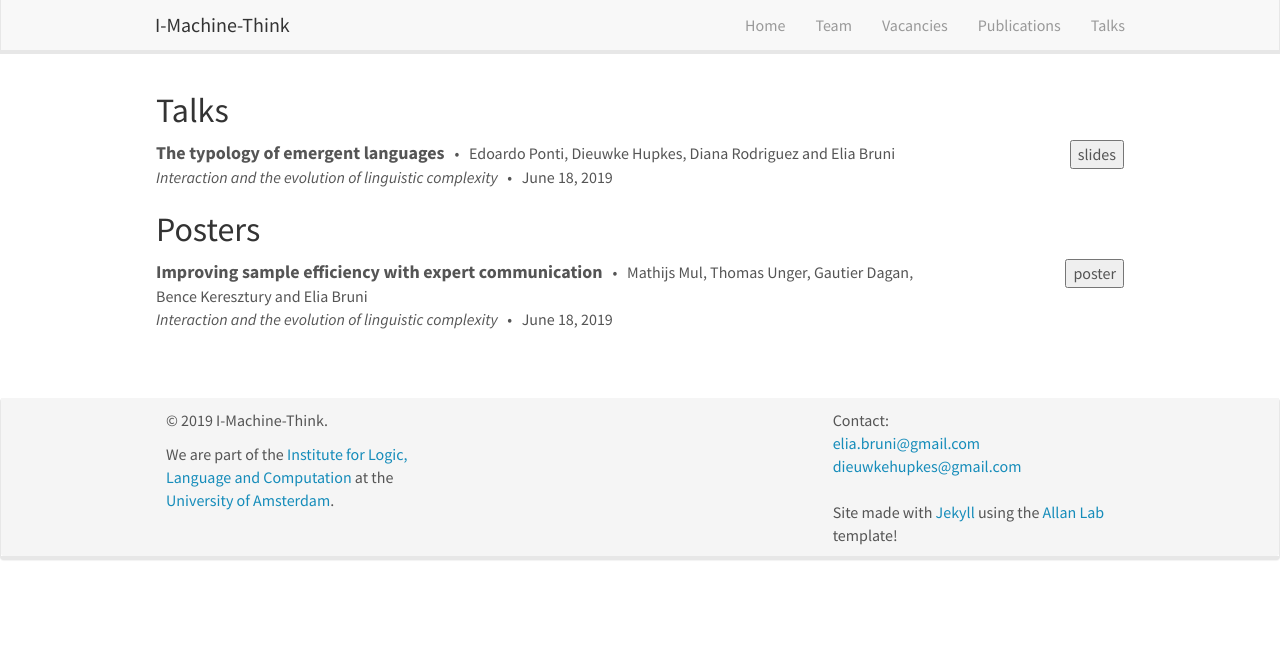
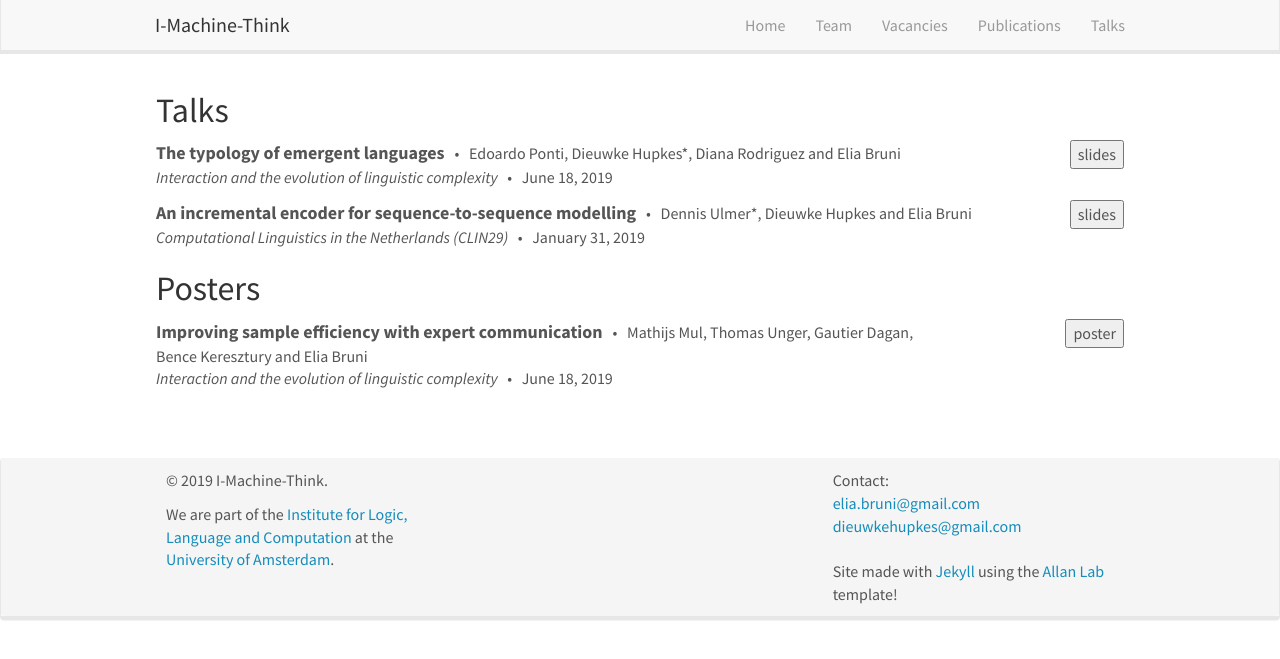
Before and after one commit to i-machine-think/i-machine-think.github.io, a Jekyll site: the page built from _pages/talks.md, in a window 1280 px wide. Shown: the top 659 px of the page. Built offline with Jekyll 4.4.1, drawn with Linux system fonts in a browser that asks for light colours; nearby versions of some CDN libraries.

Commit message:
Add slides, star for presenting author

```diff
--- a/_data/talks.yml
+++ b/_data/talks.yml
@@ -1,7 +1,15 @@
 - title: "The typology of emergent languages"
-  authors: Edoardo Ponti, Dieuwke Hupkes, Diana Rodriguez and Elia Bruni
+  authors: Edoardo Ponti, Dieuwke Hupkes*, Diana Rodriguez and Elia Bruni
   date: June 18
   year: 2019
   description: ""
   slides: IELC18-06-2019.pdf
   venue: "Interaction and the evolution of linguistic complexity"
+
+- title: "An incremental encoder for sequence-to-sequence modelling"
+  authors: Dennis Ulmer*, Dieuwke Hupkes and Elia Bruni
+  date: January 31
+  year: 2019
+  description: ""
+  slides: CLIN_29_Incremental_Encoder.pdf
+  venue: "Computational Linguistics in the Netherlands (CLIN29)"
```
Also changed, not shown: 1 other file.
